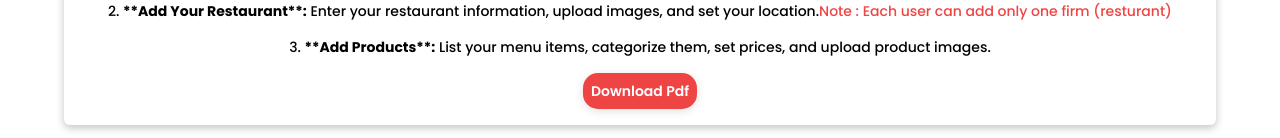
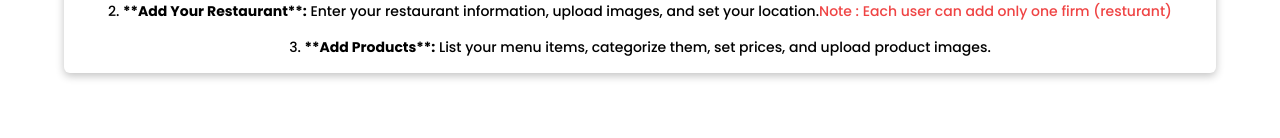
Before and after one commit to sainath-07/Foodie_dashboard, a React (Create React App) app: page / in a window 1280 px wide. Shown: the part 719-857 px from the top of the page. After the commit the page ends 808 px from the top, so only its background shows below. Built offline with nearby package versions, Linux system fonts and the light colour scheme.

Commit message:
foodie dashboard

```diff
--- a/src/vendorDashboard/components/form/MobileResponsive.jsx
+++ b/src/vendorDashboard/components/form/MobileResponsive.jsx
@@ -47,7 +47,7 @@ const MobileResponsive = ({
       <section
         className={clsx(
           "fixed top-0 left-0 h-screen w-[100vw]  -translate-x-full transition-all p-0 m-0",
-          isSidemenuopen && "translate-x-0 duration-700 ease-in-out"
+          isSidemenuopen && "translate-x-0 duration-700 ease-in"
         )}
       >
         <div
@@ -119,13 +119,20 @@ const MobileResponsive = ({
             <a
               className="mb-4  border-2  flex justify-center gap-1 items-center cursor-pointer text-center"
               style={filterstyling}
-              onClick={handleUserDetails}
               data-action="share/whatsapp/share"
               target="_blank"
               href="https://wa.me/+919010995323/?text=Hello"
             >
               <MessageCircleCode />
               24*7 Support
+            </a>
+            <a
+              className="mb-4  border-2  flex justify-center gap-1 items-center cursor-pointer text-center"
+              style={filterstyling}
+              href="tel:+919010995323"
+            >
+              <Phone />
+              Contact
             </a>
             <p
               className="mb-4  border-2  flex justify-center gap-2 items-center cursor-pointer text-center"
--- a/src/vendorDashboard/pages/navigationpage.jsx
+++ b/src/vendorDashboard/pages/navigationpage.jsx
@@ -140,7 +140,6 @@ const reducerfun = (state, action) => {
   }
 };
 
-const docFile = "/doc.pdf"; // relative path for assets in the public folder
 
 const Navigationpage = () => {
   const [currentstate, dispatchfun] = useReducer(reducerfun, initialvalue);
@@ -217,14 +216,7 @@ const Navigationpage = () => {
     boxShadow: "rgba(99, 99, 99, 0.2) 0px 2px 8px 0px",
   };
 
-  const handleDownload = (url) => {
-    const anchorTag = document.createElement("a");
-    anchorTag.href = url;
-    anchorTag.download = "FoodieDashboard.pdf"; // Provide a filename for the download
-    document.body.appendChild(anchorTag);
-    anchorTag.click();
-    document.body.removeChild(anchorTag);
-  };
+
 
   let Poppins = {
     fontFamily: "Poppins, sans-serif",
@@ -320,14 +312,7 @@ const Navigationpage = () => {
                     your menu items, categorize them, set prices, and upload
                     product images.
                   </li>
-                  <button
-                    className=" bg-red-500 text-white"
-                    style={filterstyling}
-                    //  style={{borderRadius:'25px',}}
-                    onClick={() => handleDownload(docFile)}
-                  >
-                    Download Pdf
-                  </button>
+
                 </ul>
               </div>
             </>
@@ -335,8 +320,7 @@ const Navigationpage = () => {
         </div>
       </div>
 
-      {/* <Navbar/>
-    <AddProducts/> */}
+
     </>
   );
 };
```
